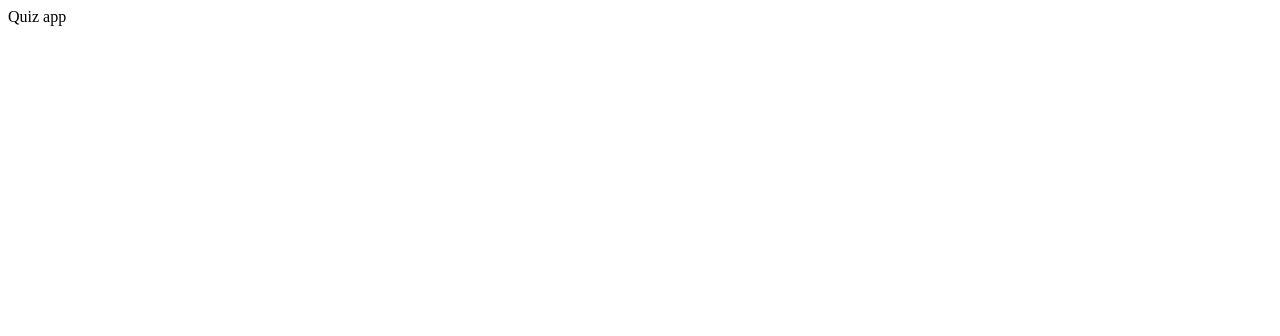
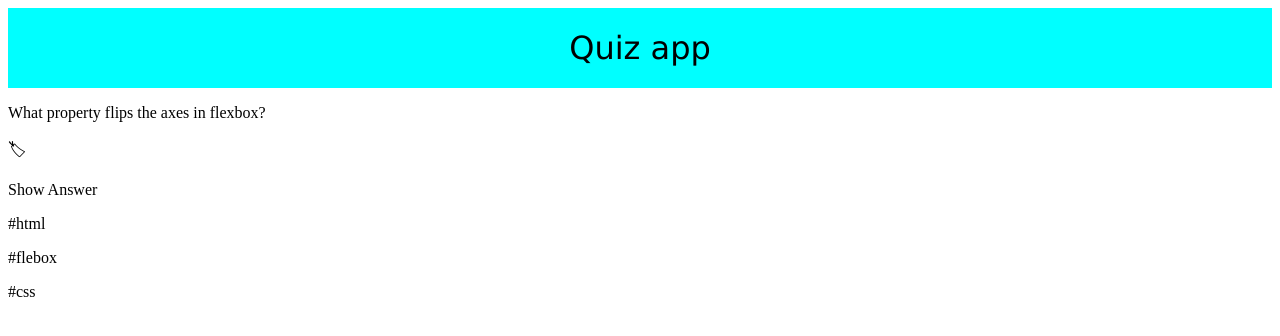
Before and after one commit to serjeong13/sergey-quiz-app, a plain HTML site: page index.html in a window 1280 px wide. Drawn offline with Linux system fonts and the light colour scheme.

Commit message:
title feature

```diff
--- a/index.html
+++ b/index.html
@@ -7,9 +7,19 @@
     <title>Quiz App</title>
   </head>
   <body>
-    <header>Quiz app</header>
+    <header class="app app--title">Quiz app</header>
     <main>
-      <section class="app app--title"></section>
+      <section class="app app--question-card">
+        <p>What property flips the axes in flexbox?</p>
+        <p class="app app--bookmark-image">&#127991</p>
+        <div>Show Answer</div>
+        <div class="app app--question-categories">
+        <p>#html</p>
+        <p>#flebox</p>
+        <p>#css</p>
+        </div>
+      </section>
+
     </main>
   </body>
 </html>
--- a/styles.css
+++ b/styles.css
@@ -0,0 +1,11 @@
+.app--title {
+  display: flex;
+  margin: 0;
+  background-color: aqua;
+  text-align: center;
+  font-family: Verdana, Geneva, Tahoma, sans-serif;
+  font-size: 32px;
+  height: 80px;
+  justify-content: center;
+  flex-direction: column;
+}
```
